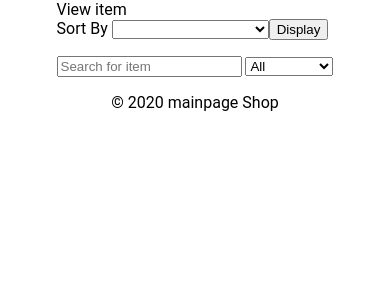
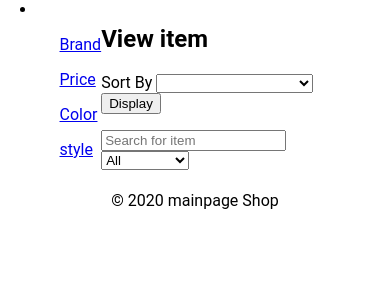
Before and after one commit to software-students-fall2022/web-app-exercise-team-8-1, a Flask app: page /list.html in a window 390 px wide. Shown: the part 119-419 px from the top of the page. Run offline with Flask 2, Linux system fonts and the light colour scheme; data that the repository does not hold is empty.

Commit message:
css changes

```diff
--- a/static/css/styles.css
+++ b/static/css/styles.css
@@ -1,3 +1,4 @@
+@media screen and (max-width: 650px) {
     body {
         display: flex;
         flex-direction: column;
@@ -7,12 +8,20 @@ body {
         margin: 0 auto;
         font-family: 'Roboto', sans-serif;
     }
-
     header {
         flex: 1;
         display: flex;
         flex-direction: row;
         justify-content: space-between;
         align-items: center;
-    width: 100%;
+        width: 90vw;
     }
+    main {
+        flex: 2;
+        display: flex;
+        flex-direction: row;
+        justify-content: space-between;
+        align-items: center;
+        width: 90vw;
+    }
+}
--- a/templates/list.html
+++ b/templates/list.html
@@ -15,15 +15,24 @@
         add tags here for different pages
     </header>
     <main>
-        <section class="search_filter">
-            View item
-        </h2>
+        <section class="filters">
+            <li>
+                <ul><a href="#">Brand</a></ul>
+                <!--action_expand-->
+                <ul><a href="#">Price</a></ul>
+                <!--action_expand-->
+                <ul><a href="#">Color</a></ul>
+                <!--action_expand-->
+                <ul><a href="#">style</a></ul>
+                <!--action_expand-->
+            </li>
+        </section>
+        <section class="search">
+            <h2>View item</h2>
 
-
-
-        <form action = "/list.html" method = "POST">
+            <form action="/list.html" method="POST">
                 <label for="toSort">Sort By</label>
-            <select id = "sortBy" name = "sortList" >
+                <select id="sortBy" name="sortList">
                 <option value="default">  </option>
                 <option value="name">Item Name (A-Z) </option>
                  <option value="price">Price (Lowest-Highest) </option>
@@ -31,7 +40,7 @@
 
                 <input type="submit" value="Display">
             </form>
-        </form>
+
 
         <input class = "input-bar" type = "text" placeholder = "Search for item">
          <select>
@@ -42,19 +51,19 @@
             <option value = "Furniture">Furniture</option>
             <option value = "Toys">Toys</option>
             <option value = "Other">Other</option>
-        </select>
-
-        {%for clothing in clothes%}
+        </select> {%for clothing in clothes%}
                 <div>
-            <div class = "product">
-                <img src= "{{clothing['image']}}" height = 400px >
+                    <div class="product">
+                        <img src="{{clothing['image']}}" height=4 00px>
                         <p> {{clothing['item-name']}} </p>
                         <p> from {{clothing['brand']}}</p>
                         <p> ${{clothing['price']}}</p>
                         <p> Available sizes: {{clothing['sizes-available']}}</p>
-               <a href="cart.html"><button class = "addToCart">
+                        <a href="cart.html">
+                            <button class="addToCart">
                     Add to cart
-            </button></a>
+                    </button>
+                        </a>
 
                     </div>
                 </div>
@@ -67,4 +76,5 @@
         </div>
     </footer>
 </body>
+
 </html>
```
Also changed, not shown: app.py (line endings or trailing spaces), static/css/basic.css (line endings or trailing spaces), templates/cart.html (line endings or trailing spaces), templates/confirmation.html (line endings or trailing spaces), templates/index.html (line endings or trailing spaces), templates/login.html (line endings or trailing spaces), templates/signup.html (line endings or trailing spaces). Lines whose indentation alone changed are shown as unchanged.
